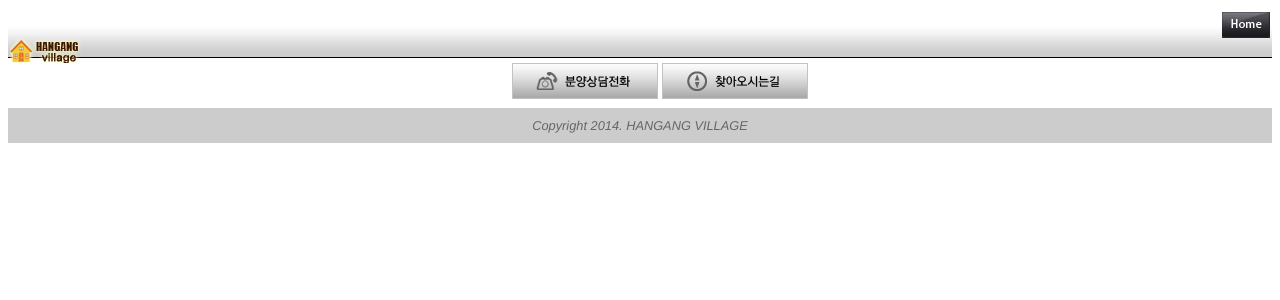
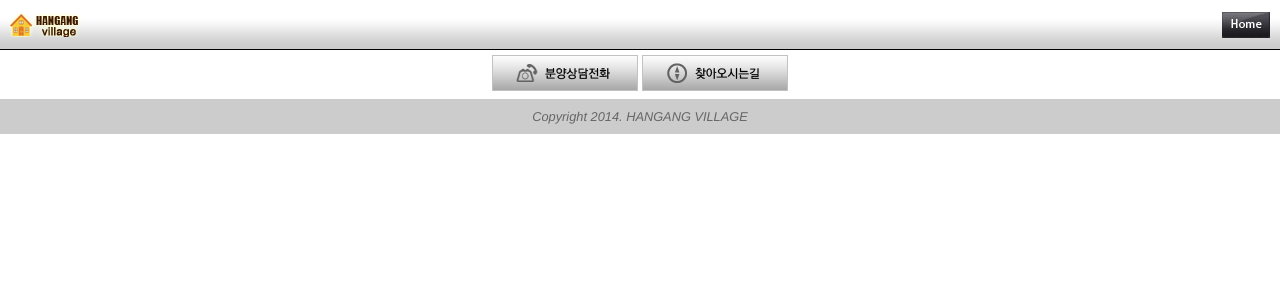
Before and after one commit to bunchsh/reacttraining, a React (Create React App) app in the folder reactver/: page / in a window 1280 px wide. Shown: the top 300 px of the page. Built offline with nearby package versions, Linux system fonts and the light colour scheme.

Commit message:
GlobalStyle.js 로 전역 스타일 컴포넌트 추가

```diff
--- a/reactver/src/App.js
+++ b/reactver/src/App.js
@@ -1,6 +1,8 @@
 import React from 'react';
 
 import {Route, Link, Routes} from 'react-router-dom';
+
+import GlobalStyle from "../src/assets/css/GlobalStyle"
 
 import ComponentHeader from './fixed/ComponentHeader';
 import ComponentFooter from './fixed/ComponentFooter';
@@ -8,6 +10,7 @@
 const App = () => {
   return (
     <div>
+      <GlobalStyle />
       <div className="header"><ComponentHeader/></div>
       <div className="footer"><ComponentFooter/></div>
 
--- /dev/null
+++ b/reactver/src/assets/css/GlobalStyle.js
@@ -0,0 +1,60 @@
+import {createGlobalStyle} from "styled-components";
+
+const GlobalStyle = createGlobalStyle `
+* {
+	-webkit-text-size-adjust: none;
+}
+
+/** 추가내용: 웹 브라우저 기본 사이즈 정의 */
+html, body {
+	width: 100%;
+	height: 100%;
+}
+
+/** 아래 코드는 reset.css의 원본 내용 */
+html, body, div, span, applet, object, iframe,
+h1, h2, h3, h4, h5, h6, p, blockquote, pre,
+a, abbr, acronym, address, big, cite, code,
+del, dfn, em, img, ins, kbd, q, s, samp,
+small, strike, strong, sub, sup, tt, var,
+b, u, i, center,
+dl, dt, dd, ol, ul, li,
+fieldset, form, label, legend,
+table, caption, tbody, tfoot, thead, tr, th, td,
+article, aside, canvas, details, embed,
+figure, figcaption, footer, header, hgroup,
+menu, nav, output, ruby, section, summary,
+time, mark, audio, video {
+	margin: 0;
+	padding: 0;
+	border: 0;
+	font-size: 100%;
+	/*font: inherit;*/
+	vertical-align: baseline;
+}
+/* HTML5 display-role reset for older browsers */
+article, aside, details, figcaption, figure,
+footer, header, hgroup, menu, nav, section {
+	display: block;
+}
+body {
+	line-height: 1;
+}
+ol, ul {
+	list-style: none;
+}
+blockquote, q {
+	quotes: none;
+}
+blockquote:before, blockquote:after,
+q:before, q:after {
+	content: '';
+	content: none;
+}
+table {
+	border-collapse: collapse;
+	border-spacing: 0;
+}
+`;
+
+export default GlobalStyle;
--- a/reactver/src/assets/css/header.module.css
+++ b/reactver/src/assets/css/header.module.css
@@ -43,3 +43,7 @@
     right: 10px;
     top: 12px;
 }
+
+.headerIndexSpan {
+    display: none;
+}
```
